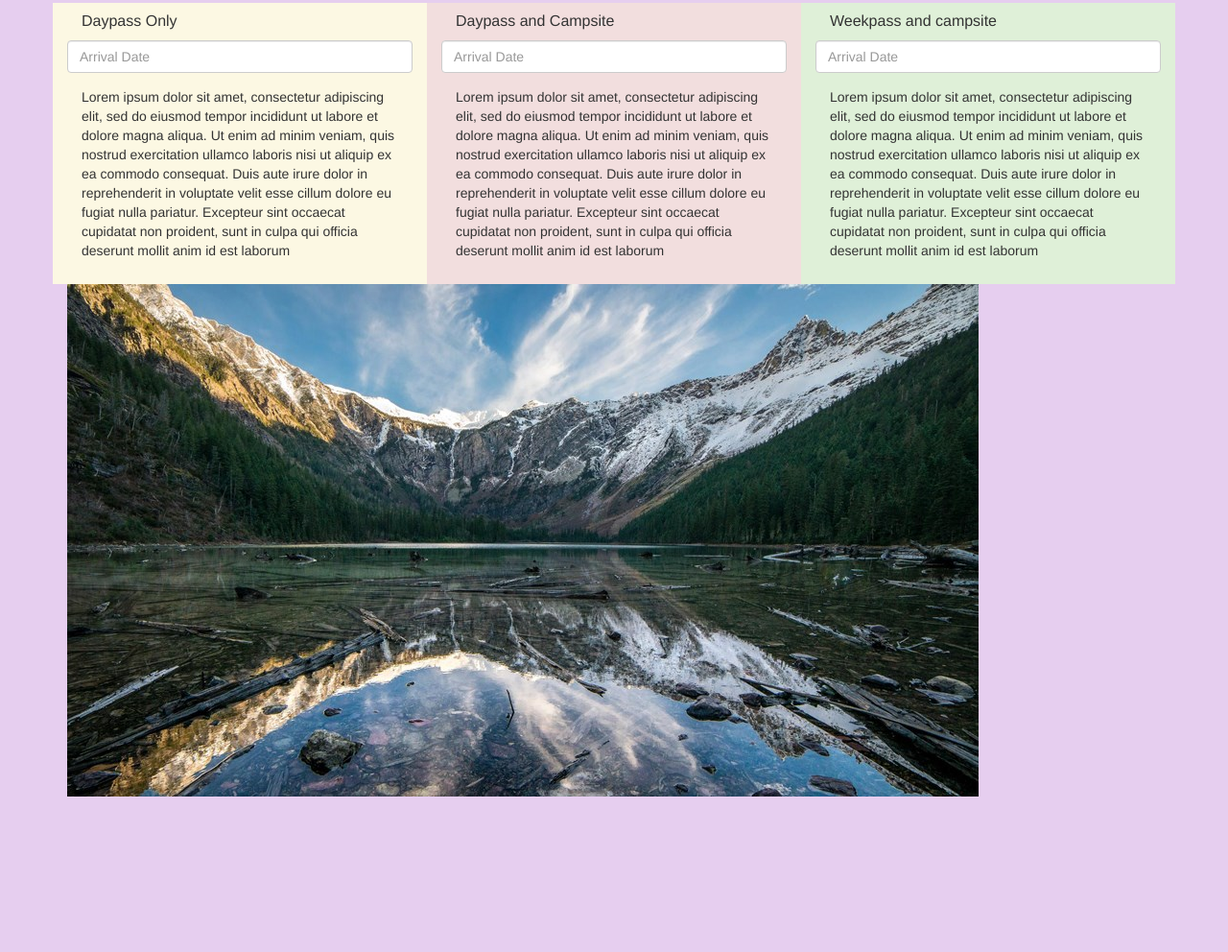
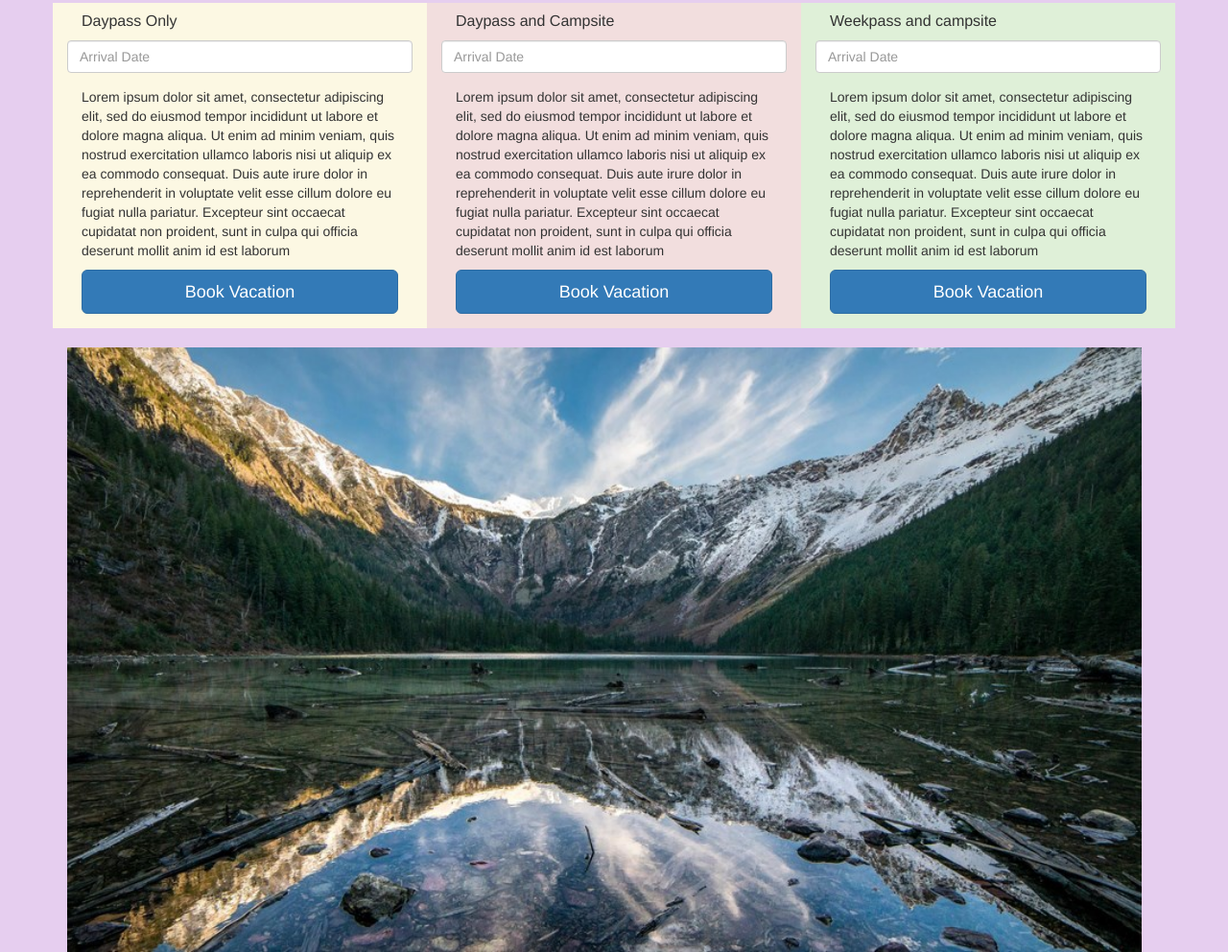
Before and after one commit to Chitroopa/Glacier-National-Park, a plain HTML site: page index.html in a window 1280 px wide. Shown: the part 322-1314 px from the top of the page at 96% size. Before the commit the page ends 1152 px from the top, so only its background shows below. Drawn offline with Linux system fonts and the light colour scheme.

Commit message:
Add button,center image

```diff
--- a/css/styles.css
+++ b/css/styles.css
@@ -5,3 +5,8 @@
 {
   background-color: #d2a0e5;
 }
+
+img {
+  width: inherit;
+  padding-right: 50px;
+}
--- a/index.html
+++ b/index.html
@@ -21,6 +21,7 @@
         <input type="text" class="form-control" placeholder="Arrival Date">
         <div class="panel-body">
           <p>Lorem ipsum dolor sit amet, consectetur adipiscing elit, sed do eiusmod tempor incididunt ut labore et dolore magna aliqua. Ut enim ad minim veniam, quis nostrud exercitation ullamco laboris nisi ut aliquip ex ea commodo consequat. Duis aute irure dolor in reprehenderit in voluptate velit esse cillum dolore eu fugiat nulla pariatur. Excepteur sint occaecat cupidatat non proident, sunt in culpa qui officia deserunt mollit anim id est laborum</p>
+          <button type="button" class="btn btn-primary btn-lg btn-block">Book Vacation</button>
         </div>
       </div>
       <div class="pannel pannel-default bg-danger col-md-4">
@@ -30,6 +31,7 @@
         <input type="text" class="form-control" placeholder="Arrival Date">
         <div class="panel-body">
           <p>Lorem ipsum dolor sit amet, consectetur adipiscing elit, sed do eiusmod tempor incididunt ut labore et dolore magna aliqua. Ut enim ad minim veniam, quis nostrud exercitation ullamco laboris nisi ut aliquip ex ea commodo consequat. Duis aute irure dolor in reprehenderit in voluptate velit esse cillum dolore eu fugiat nulla pariatur. Excepteur sint occaecat cupidatat non proident, sunt in culpa qui officia deserunt mollit anim id est laborum</p>
+          <button type="button" class="btn btn-primary btn-lg btn-block">Book Vacation</button>
         </div>
       </div>
       <div class="pannel pannel-default bg-success col-md-4">
@@ -39,9 +41,11 @@
         <input type="text" class="form-control" placeholder="Arrival Date">
         <div class="panel-body">
           <p>Lorem ipsum dolor sit amet, consectetur adipiscing elit, sed do eiusmod tempor incididunt ut labore et dolore magna aliqua. Ut enim ad minim veniam, quis nostrud exercitation ullamco laboris nisi ut aliquip ex ea commodo consequat. Duis aute irure dolor in reprehenderit in voluptate velit esse cillum dolore eu fugiat nulla pariatur. Excepteur sint occaecat cupidatat non proident, sunt in culpa qui officia deserunt mollit anim id est laborum</p>
+          <button type="button" class="btn btn-primary btn-lg btn-block">Book Vacation</button>
         </div>
       </div>
     </div>
+    <br>
     <img src="img/mountains.jpg" alt="picture of mountains">
   </body>
 </html>
```
